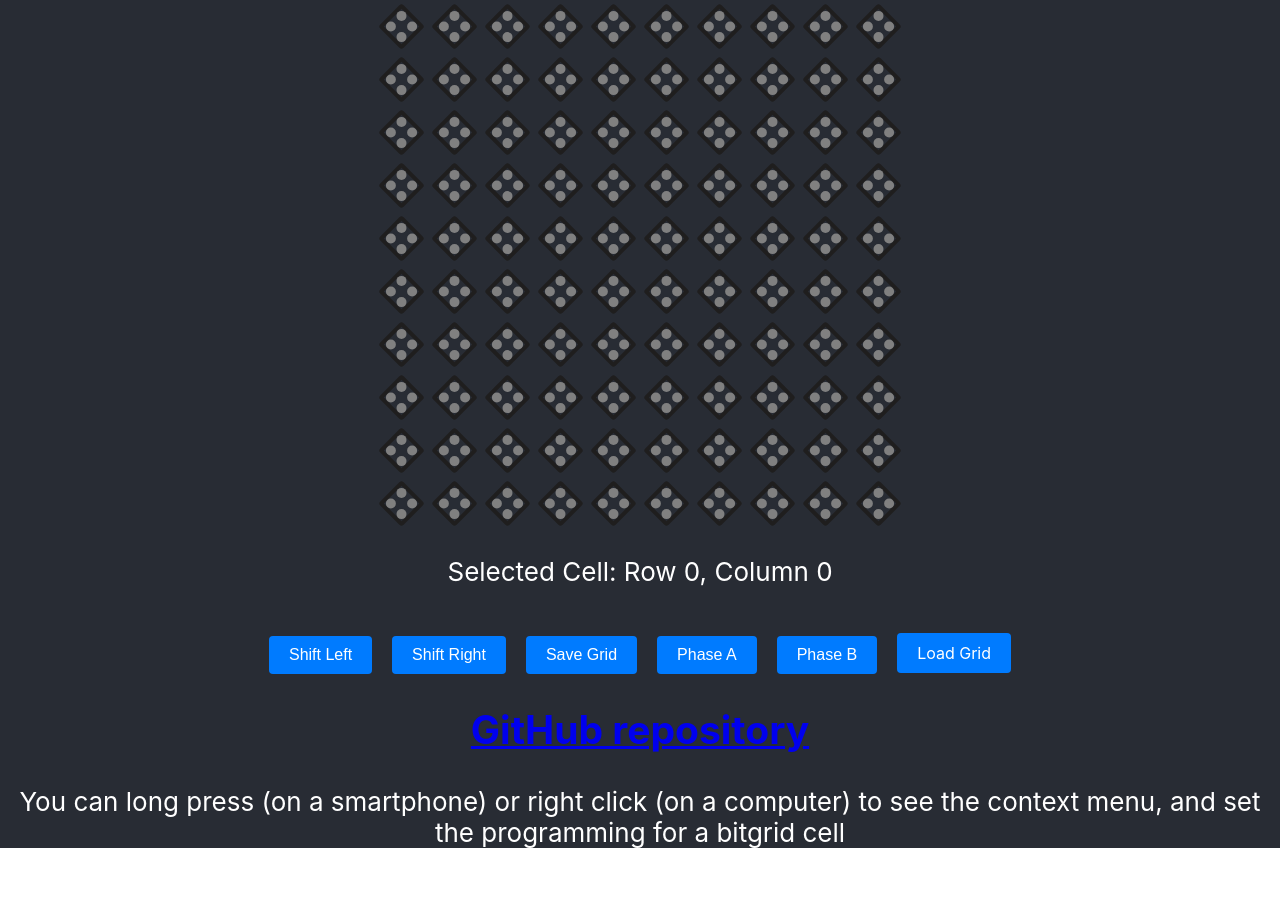
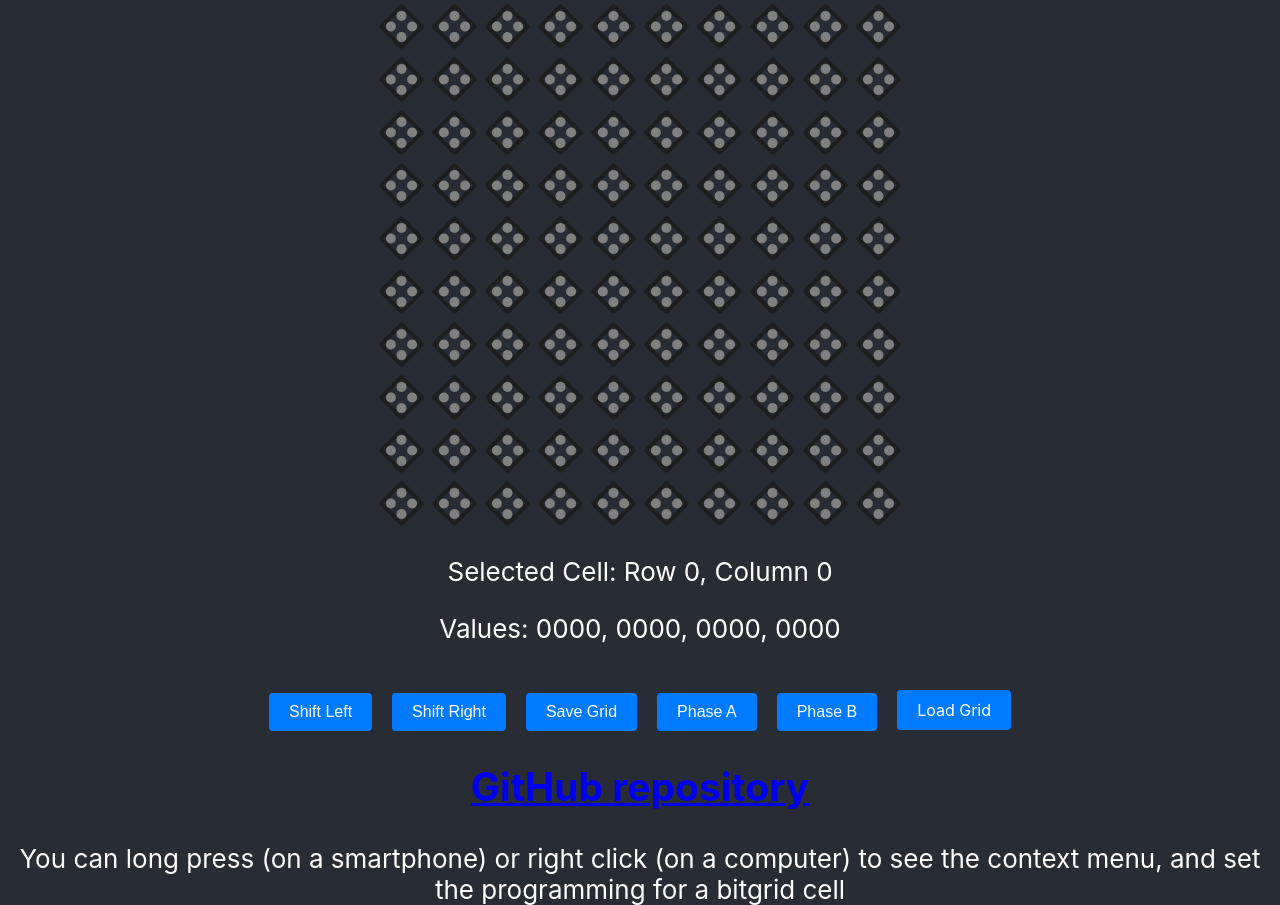
Before and after one commit to mikewarot/bitgrid-react-app, a React (Create React App) app: page / in a window 1280 px wide. Before the commit the page ends 848 px from the top, so only its background shows below. Built offline with nearby package versions, Linux system fonts and the light colour scheme.

Commit message:
add values display to "current row, column"

```diff
--- a/src/LEDGrid.js
+++ b/src/LEDGrid.js
@@ -182,7 +182,10 @@ const LEDGrid = ({ rows, cols }) => {
       </div>
       <div className="selected-cell-info">
         {selectedCell.row !== null && selectedCell.col !== null && (
-          <p>Selected Cell: Row {selectedCell.row}, Column {selectedCell.col}</p>
+          <>
+            <p>Selected Cell: Row {selectedCell.row}, Column {selectedCell.col}</p>
+            <p>Values: {grid[selectedCell.row][selectedCell.col].values.join(', ')}</p>
+          </>
         )}
       </div>
       <div className="led-grid-controls">
```
